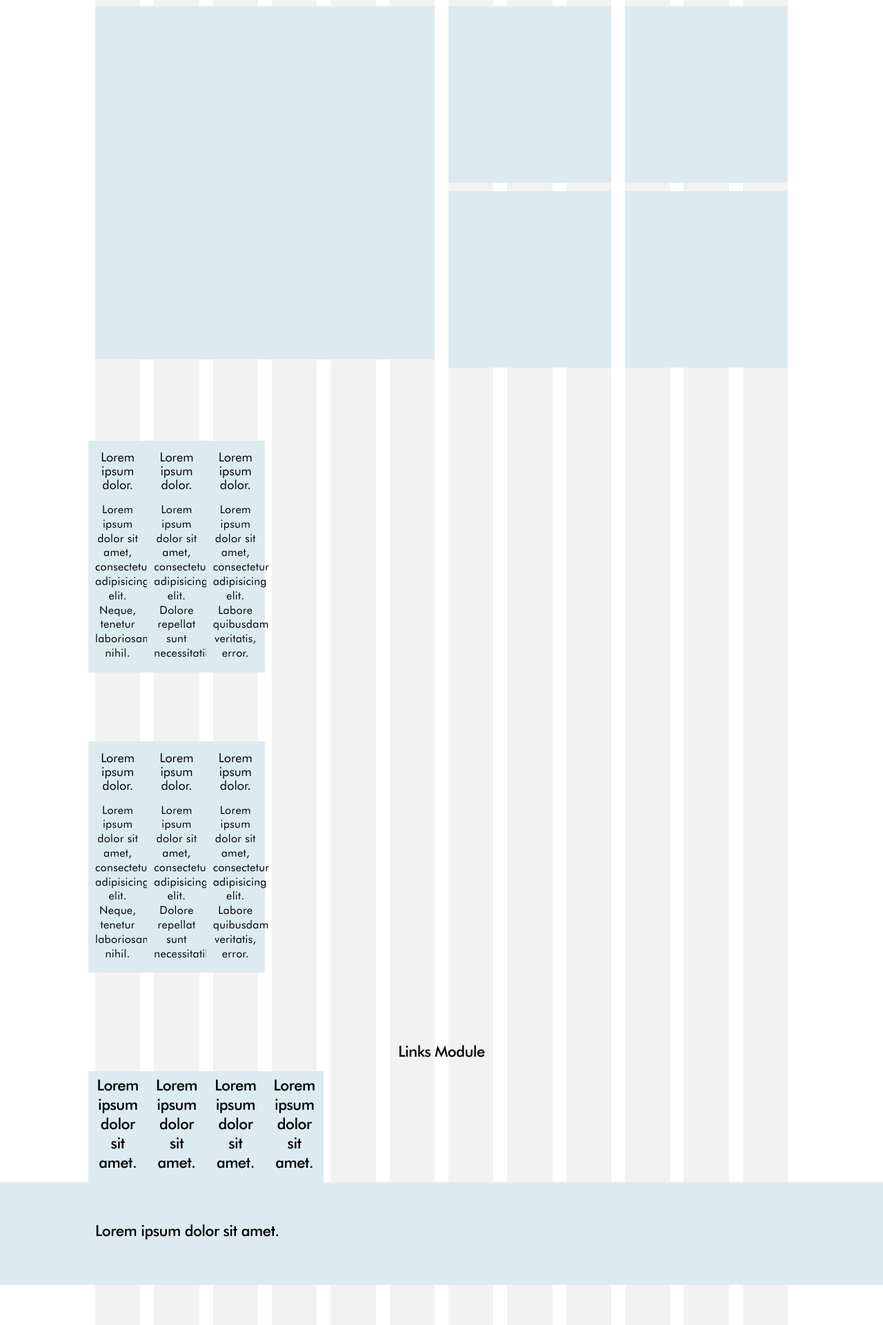
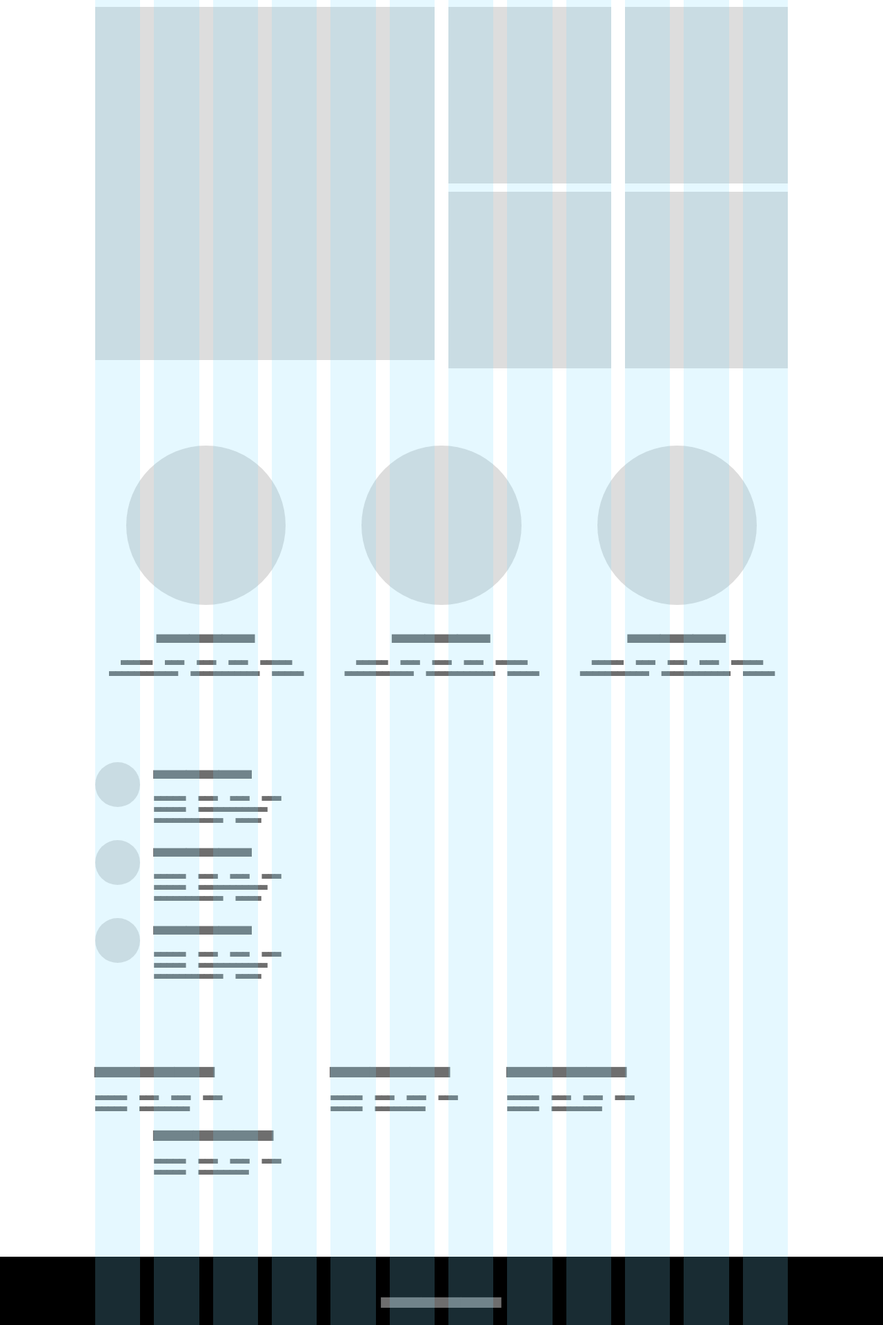
Before and after one commit to andyshora/odyssey, a website: page grid.html in a window 1280 px wide. Shown: the part 879-2800 px from the top of the page at 69% size. Drawn offline with Linux system fonts and the light colour scheme.

Commit message:
Modules implemented on mobile. Block fonts.

```diff
--- a/grid.html
+++ b/grid.html
@@ -52,13 +52,14 @@
 
   <hr class="clear">
 
-  <section class="full-width">
-    <div class="grid-container cta-banner-module">
+  <!-- CTA Banner Module -->
+  <section class="full-width theme--bg">
+    <div class="grid-container module cta-banner-module">
       <div class="gutter">
         <div class="grid-item">
           <div class="grid-item__content">
-            <h1>CTA Banner Module</h1>
-            <p>Lorem ipsum dolor sit amet, consectetur adipisicing elit. Esse tempora, laboriosam cum, obcaecati fuga aliquam enim.</p>
+            <h1>---</h1>
+            <p>Lorem ips dor sit amet, consectetur adipisicing elit. Esse tempora, laboriosam cum, obcaecati fuga aliquam enim.</p>
             <button class="btn">Button</button>
           </div>
         </div>
@@ -68,12 +69,13 @@
 
   <hr class="clear">
 
+  <!-- Text Banner Module -->
   <section class="gutter">
     <div class="grid-container module text-banner-module">
       <div class="grid-item">
         <div class="grid-item__content">
-          <h1>Text Banner Module</h1>
-          <p>Lorem ipsum dolor sit amet, consectetur adipisicing elit. Esse tempora, laboriosam cum, obcaecati fuga aliquam enim.</p>
+          <h1>---</h1>
+          <p>Lorem ips dor sit amet, consectetur adipisicing elit. Esse tempora, laboriosam cum, obcaecati fuga aliquam enim.</p>
         </div>
       </div>
     </div>
@@ -109,8 +111,8 @@
         <div class="grid-item__content">
           <div class="product">
             <div class="product__thumb"></div>
-            <h2>Lorem ipsum dolor.</h2>
-            <p>Lorem ipsum dolor sit amet, consectetur adipisicing elit. Neque, tenetur laboriosam nihil.</p>
+            <h2>---</h2>
+            <p>Lorem ips dor sit amet, consectetur adipisicing elit.</p>
           </div>
         </div>
       </div>
@@ -118,8 +120,8 @@
         <div class="grid-item__content">
           <div class="product">
             <div class="product__thumb"></div>
-            <h2>Lorem ipsum dolor.</h2>
-            <p>Lorem ipsum dolor sit amet, consectetur adipisicing elit. Dolore repellat sunt necessitatibus.</p>
+            <h2>---</h2>
+            <p>Lorem ips dor sit amet, consectetur adipisicing elit.</p>
           </div>
         </div>
       </div>
@@ -127,8 +129,8 @@
         <div class="grid-item__content">
           <div class="product">
             <div class="product__thumb"></div>
-            <h2>Lorem ipsum dolor.</h2>
-            <p>Lorem ipsum dolor sit amet, consectetur adipisicing elit. Labore quibusdam veritatis, error.</p>
+            <h2>---</h2>
+            <p>Lorem ips dor sit amet, consectetur adipisicing elit.</p>
           </div>
         </div>
       </div>
@@ -138,157 +140,92 @@
   <hr class="clear">
 
   <section class="gutter">
-    <div class="grid-container module graphics-module">
-      <div class="grid-item">
-        <div class="grid-item__content">
-          <div class="graphic">
-            <div class="graphic__thumb"></div>
-            <h2>Lorem ipsum dolor.</h2>
-            <p>Lorem ipsum dolor sit amet, consectetur adipisicing elit. Neque, tenetur laboriosam nihil.</p>
+    <div class="module graphics-module">
+
+      <div class="grid-container graphic">
+        <div class="grid-item grid-item__left">
+          <div class="grid-item__content">
+            <div class="graphic__thumb">
+              <div></div>
+            </div>
+          </div>
+        </div>
+        <div class="grid-item grid-item__right">
+          <div class="grid-item__content">
+            <div class="graphic__text">
+              <h2>---</h2>
+              <p>Lorem ips dor sit amet, consectetur adipisicing elit</p>
+            </div>
           </div>
         </div>
       </div>
-      <div class="grid-item">
-        <div class="grid-item__content">
-          <div class="graphic">
-            <div class="graphic__thumb"></div>
-            <h2>Lorem ipsum dolor.</h2>
-            <p>Lorem ipsum dolor sit amet, consectetur adipisicing elit. Dolore repellat sunt necessitatibus.</p>
+
+      <div class="grid-container graphic">
+        <div class="grid-item grid-item__left">
+          <div class="grid-item__content">
+            <div class="graphic__thumb">
+              <div></div>
+            </div>
+          </div>
+        </div>
+        <div class="grid-item grid-item__right">
+          <div class="grid-item__content">
+            <div class="graphic__text">
+              <h2>---</h2>
+              <p>Lorem ips dor sit amet, consectetur adipisicing elit</p>
+            </div>
           </div>
         </div>
       </div>
-      <div class="grid-item">
-        <div class="grid-item__content">
-          <div class="graphic">
-            <div class="graphic__thumb"></div>
-            <h2>Lorem ipsum dolor.</h2>
-            <p>Lorem ipsum dolor sit amet, consectetur adipisicing elit. Labore quibusdam veritatis, error.</p>
+
+      <div class="grid-container graphic">
+        <div class="grid-item grid-item__left">
+          <div class="grid-item__content">
+            <div class="graphic__thumb">
+              <div></div>
+            </div>
+          </div>
+        </div>
+        <div class="grid-item grid-item__right">
+          <div class="grid-item__content">
+            <div class="graphic__text">
+              <h2>---</h2>
+              <p>Lorem ips dor sit amet, consectetur adipisicing elit</p>
+            </div>
           </div>
         </div>
       </div>
-    </div>
+
+
   </section>
 
   <hr class="clear">
 
-  <section class="full-width">
-    <div class="grid-container links-module">
+  <section class="full-width theme--bg">
+    <div class="grid-container module links-module">
       <div class="gutter">
-        <h1>Links Module</h1>
         <div class="grid-item">
           <div class="grid-item__content">
-            <h1>Lorem ipsum dolor sit amet.</h1>
+            <h1>---</h1>
+            <p>Lorem ips dor sit amet, consecte</p>
           </div>
         </div>
         <div class="grid-item">
           <div class="grid-item__content">
-            <h1>Lorem ipsum dolor sit amet.</h1>
+            <h1>---</h1>
+            <p>Lorem ips dor sit amet, consecte</p>
           </div>
         </div>
         <div class="grid-item">
           <div class="grid-item__content">
-            <h1>Lorem ipsum dolor sit amet.</h1>
+            <h1>---</h1>
+            <p>Lorem ips dor sit amet, consecte</p>
           </div>
         </div>
         <div class="grid-item">
           <div class="grid-item__content">
-            <h1>Lorem ipsum dolor sit amet.</h1>
-          </div>
-        </div>
-      </div>
-    </div>
-  </section>
-
-  <section class="full-width">
-    <!-- <h1>Headline</h1> -->
-    <div class="grid-container module module--headline">
-      <div class="gutter">
-        <div class="grid-item">
-          <div class="grid-item__content">
-            <h1>Lorem ipsum dolor sit amet.</h1>
-          </div>
-        </div>
-      </div>
-    </div>
-  </section>
-
-  <hr class="clear">
-
-  <section class="gutter">
-    <!-- <h1>Gallery Module</h1> -->
-    <div class="grid-container module module--gallery">
-      <div class="grid-item">
-        <div class="grid-item__content"></div>
-      </div>
-      <div class="grid-item">
-        <div class="grid-item__content"></div>
-      </div>
-      <div class="grid-item">
-        <div class="grid-item__content"></div>
-      </div>
-    </div>
-  </section>
-
-  <hr class="clear">
-
-  <section class="full-width">
-    <!-- <h1>Fluid Gallery Module</h1> -->
-    <div class="grid-container module module--fluid-gallery">
-      <div class="fluid-gallery-module__bg"></div>
-      <div class="gutter">
-        <div class="grid-item">
-          <div class="grid-item__content">
-            <h2>Fluid Gallery</h2>
-            <h3>Headline</h3>
-            <p>Lorem ipsum dolor sit amet, consectetur adipisicing elit. Eveniet assumenda, suscipit sed unde magni nisi quaerat debitis earum a rerum!</p>
-          </div>
-        </div>
-      </div>
-    </div>
-  </section>
-
-  <hr class="clear">
-
-  <section class="gutter">
-    <!-- <h1>Products Module</h1> -->
-    <div class="grid-container module module--products">
-      <div class="grid-item">
-        <div class="grid-item__content">
-          <div class="product-module__thumb"></div>
-          <button class="btn btn--full-width">Button</button>
-        </div>
-      </div>
-      <div class="grid-item">
-        <div class="grid-item__content">
-          <div class="product-module__thumb"></div>
-          <button class="btn btn--full-width">Button</button>
-        </div>
-      </div>
-      <div class="grid-item">
-        <div class="grid-item__content">
-          <div class="product-module__thumb"></div>
-          <button class="btn btn--full-width">Button</button>
-        </div>
-      </div>
-      <div class="grid-item">
-        <div class="grid-item__content">
-          <div class="product-module__thumb"></div>
-          <button class="btn btn--full-width">Button</button>
-        </div>
-      </div>
-    </div>
-  </section>
-
-  <hr class="clear">
-
-  <section class="full-width">
-    <!-- <h1>Text</h1> -->
-    <div class="grid-container module module--text">
-      <div class="gutter">
-        <div class="grid-item">
-          <div class="grid-item__content">
-            <h1>Headline</h1>
-            <p>Lorem ipsum dolor sit amet, consectetur adipisicing elit. Quisquam voluptates inventore tempora exercitationem assumenda dolores eius ab quas ullam repellendus nisi doloremque non ratione quos harum eveniet aspernatur obcaecati enim consectetur, expedita ea ducimus a. Ab, totam fuga praesentium sint.</p>
+            <h1>---</h1>
+            <p>Lorem ips dor sit amet, consecte</p>
           </div>
         </div>
       </div>
@@ -302,8 +239,7 @@
       <div class="gutter">
         <div class="grid-item">
           <div class="grid-item__content">
-            <h1>Footer</h1>
-            <h1>Lorem ipsum dolor sit amet.</h1>
+            <h1>---</h1>
           </div>
         </div>
       </div>
--- a/scss/_global.scss
+++ b/scss/_global.scss
@@ -16,6 +16,27 @@ body {
   min-width: 320px;
   text-align: center;
 }
+
+@font-face {
+  font-family: 'BLOKKNeue-Regular';
+  src: url('/css/fonts/BLOKKNeue-Regular.eot');
+  src: url('/css/fonts/BLOKKNeue-Regular.eot?#iefix') format('embedded-opentype'),
+       url('/css/fonts/BLOKKNeue-Regular.woff') format('woff'),
+       url('/css/fonts/BLOKKNeue-Regular.svg#BLOKKNeue-Regular') format('svg');
+  font-weight: normal;
+  font-style: normal;
+}
+
+@font-face {
+  font-family: 'BLOKKRegular';
+  src: url('/css/fonts/BLOKKRegular.eot');
+  src: url('/css/fonts/BLOKKRegular.eot?#iefix') format('embedded-opentype'),
+       url('/css/fonts/BLOKKRegular.woff') format('woff'),
+       url('/css/fonts/BLOKKRegular.svg#BLOKKRegular') format('svg');
+  font-weight: normal;
+    font-style: normal;
+}
+
 
 @font-face {
   font-family: 'FuturaBT-Book';
--- a/scss/_grid-settings.scss
+++ b/scss/_grid-settings.scss
@@ -5,7 +5,7 @@
 **/
 
 // Defining breakpoints
-$bp-small: 480px;
+$bp-small: 320px;
 $bp-medium: 768px;
 $bp-large: 1024px;
 $bp-wide: 1440px;
@@ -24,7 +24,7 @@ $gg-trimmed-large: 12%;
 $gg-trimmed-wide: 12%;
 
 // Defining container widths
-$container-small: 480px;
+$container-small: 320px;
 $container-medium: 768px;
 $container-large: 1024px;
 $container-wide: 1440px;
--- a/scss/_modules.scss
+++ b/scss/_modules.scss
@@ -1,3 +1,26 @@
+
+.module {
+
+  h1, h2, h3, h4 {
+    font-family: 'BLOKKRegular';
+    letter-spacing: 0;
+    line-height: 1em;
+    color: $c-text;
+  }
+
+  p, button {
+    font-family: 'BLOKKNeue-Regular';
+    letter-spacing: -1px;
+    line-height: 1em;
+    color: $c-text;
+  }
+
+  .btn {
+    color: $c-text;
+    background: $c-text;
+  }
+}
+
 .cta-banner-module {
 
   text-align: center;
@@ -64,33 +87,87 @@
 .products-module {
 
   .grid-item {
-    @include span(1 no-gutter);
-    background: $c-module-bg;
+    @include span(8 no-gutter);
+    margin-left: isolate(3 of 12 after);
+    padding-bottom: 50px;
 
     @include medium {
-      @include span(1 no-gutters);
+      @include span(4 no-gutters);
+      margin-left: 0;
+      padding-bottom: 0;
     }
   }
 }
+
+.product {
+
+}
+
+
+.product__thumb {
+  background: $c-module-bg;
+  border-radius: 50%;
+  margin: 0 auto 40px;
+  height: 0;
+  padding-bottom: 72%;
+  width: 72%;
+}
 .graphics-module {
 
-  .grid-item {
-    @include span(1 no-gutter);
-    background: $c-module-bg;
+  text-align: left;
+
+  .grid-item__left {
+    @include span(3 no-gutter);
+
+    margin-bottom: 50px;
 
     @include medium {
-      @include span(1 no-gutters);
+      margin-bottom: 0;
     }
   }
+
+  .grid-item__right {
+    @include span(8 no-gutter);
+
+  }
 }
+
+.graphic {
+
+  @include medium {
+    @include span(4 no-gutter);
+  }
+}
+
+.graphic__thumb {
+
+  > div {
+    height: 0;
+    padding-bottom: 100%;
+    background: $c-module-bg;
+    border-radius: 50%;
+  }
+}
+.graphic__text {
+
+}
+
 .links-module {
 
+  background: $c-module-bg;
+  text-align: left;
+
   .grid-item {
-    @include span(1 no-gutter);
-    background: $c-module-bg;
+    @include span(5 no-gutter);
+    padding-bottom: 50px;
+
+    &:nth-child(even) {
+      @include push(1);
+    }
 
     @include medium {
-      @include span(1 no-gutters);
+      @include span(3 no-gutters);
+      padding-bottom: 0;
     }
   }
 }
@@ -98,7 +175,6 @@
 
   .grid-item {
     @include span(1 no-gutter);
-    background: $c-module-bg;
 
     @include medium {
       @include span(1 no-gutters);
--- a/scss/_theme.scss
+++ b/scss/_theme.scss
@@ -4,7 +4,9 @@ $c-dark-2: rgb(11, 11, 11);
 $c-light-1: rgb(255, 255, 255);
 $c-light-2: rgb(233, 233, 233);
 
-$c-highlight: rgba(125, 223, 255, .8);
+$c-highlight: rgba(125, 223, 255, .4);
+$c-module-bg: rgb(221, 221, 221);
+$c-text: rgb(110, 110, 110);
 
 .theme--dark {
   background: $c-dark-1;
@@ -15,3 +17,7 @@ $c-highlight: rgba(125, 223, 255, .8);
   background: $c-light-1;
   color: $c-dark-1;
 }
+
+.theme--bg {
+  background: $c-module-bg;
+}
--- a/scss/main.scss
+++ b/scss/main.scss
@@ -1,5 +1,5 @@
 
-$c-module-bg: rgb(220, 235, 240);
+
 
 @import "susy";
 @import "mixins";
@@ -73,9 +73,11 @@ hr {
 .debug-grid-overlay {
   position: fixed;
   top: 0;
-  opacity: .05;
-  z-index: -1;
+  z-index: 1;
+  pointer-events: none;
   display: block;
+  min-width: 336px;
+  opacity: .5;
 
   .app--hide-grid & {
     display: none;
@@ -136,6 +138,7 @@ hr {
 }
 
 .grid-container {
+  clear: both;
 }
 
 
@@ -155,102 +158,14 @@ hr {
     }
 
     > .grid-item__content {
-      background: black;
+      background: $c-highlight;
       height: 10000px;
       margin-top: 0;
     }
 
   }
 
-  .module--fluid-gallery & {
-    @include span(7 of 12 no-gutters);
-    margin-left: isolate(4 of 12 after);
-    padding: 100px 0 50px;
-
-    @include medium {
-      @include span(4 of 12 no-gutters);
-      margin-left: isolate(8 of 12 after);
-    }
-
-    @include wide {
-      // @include span(3 no-gutters);
-    }
-
-    > .grid-item__content {
-      text-align: left;
-    }
-  }
-
-  .module--gallery & {
-
-    @include span(12 no-gutters);
-
-    @include medium {
-      @include span(4 no-gutters);
-    }
-
-    @include wide {
-      @include span(3 no-gutters);
-    }
-
-
-    > .grid-item__content {
-      height: 0;
-      padding-bottom: 100%;
-      background: $c-module-bg;
-
-
-    }
-
-  }
-
-  .module--headline & {
-    padding: 50px 0;
-    margin-bottom: 50px;
-  }
-
-  .module--products & {
-    @include span(6 no-gutters);
-
-    @include medium {
-      @include span(4 no-gutters);
-    }
-
-    @include wide {
-      @include span(3 no-gutters);
-    }
-
-
-  }
-
 }
-
-.product-module__thumb {
-  background: $c-module-bg;
-  width: 100%;
-  height: 0;
-  padding-bottom: 100%;
-}
-
-.module--fluid-gallery {
-  position: relative;
-  overflow: hidden;
-
-  .gutter {
-    position: relative;
-    z-index: 2;
-  }
-}
-
-.fluid-gallery-module__bg {
-  width: 100%;
-  height: 0;
-  padding-top: 200%;
-  background: $c-module-bg;
-  position: absolute;
-  z-index: 1;
-}
-
 
 .grid-item__content {
 
```
Also changed, not shown: css/fonts/BLOKKNeue-Regular.ttf (added), css/fonts/BLOKKNeue-Regular.woff (added), css/fonts/BLOKKRegular.ttf (added), css/fonts/BLOKKRegular.woff (added), css/main.css, 5 other files.
